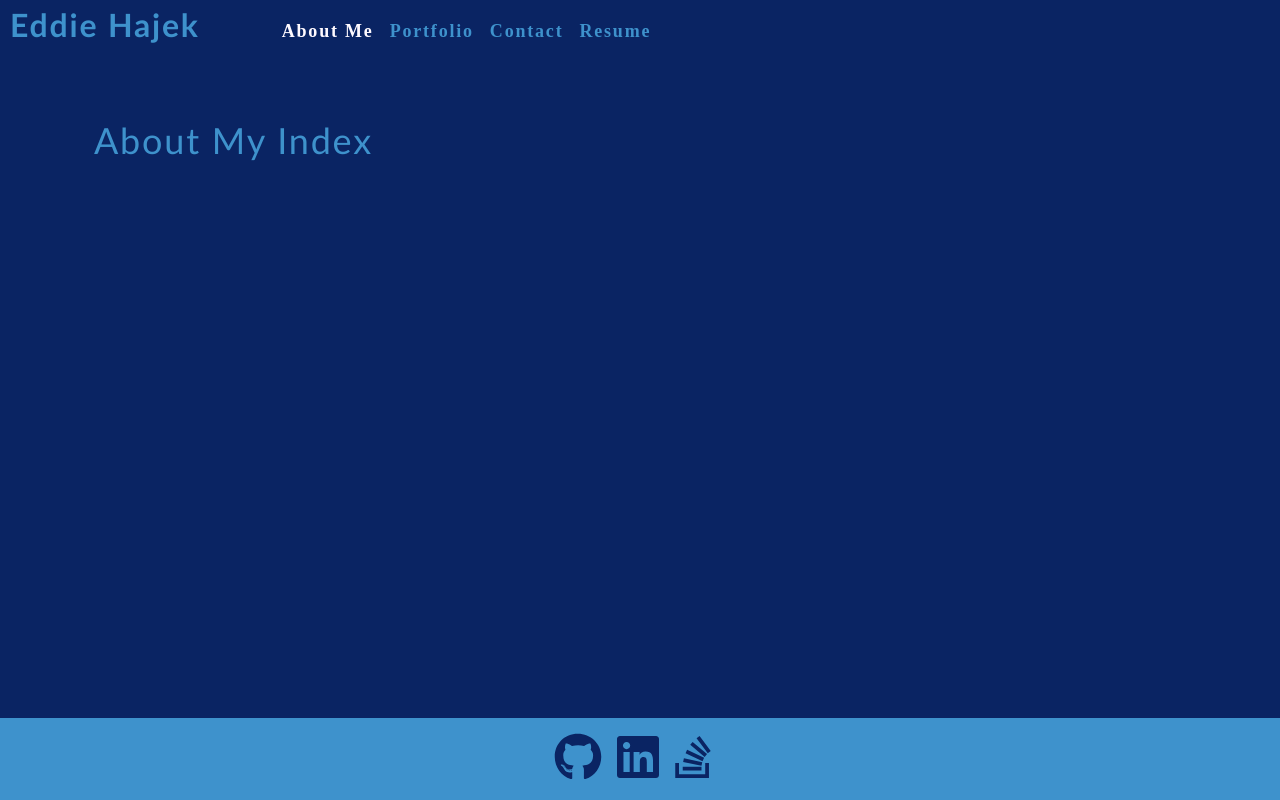
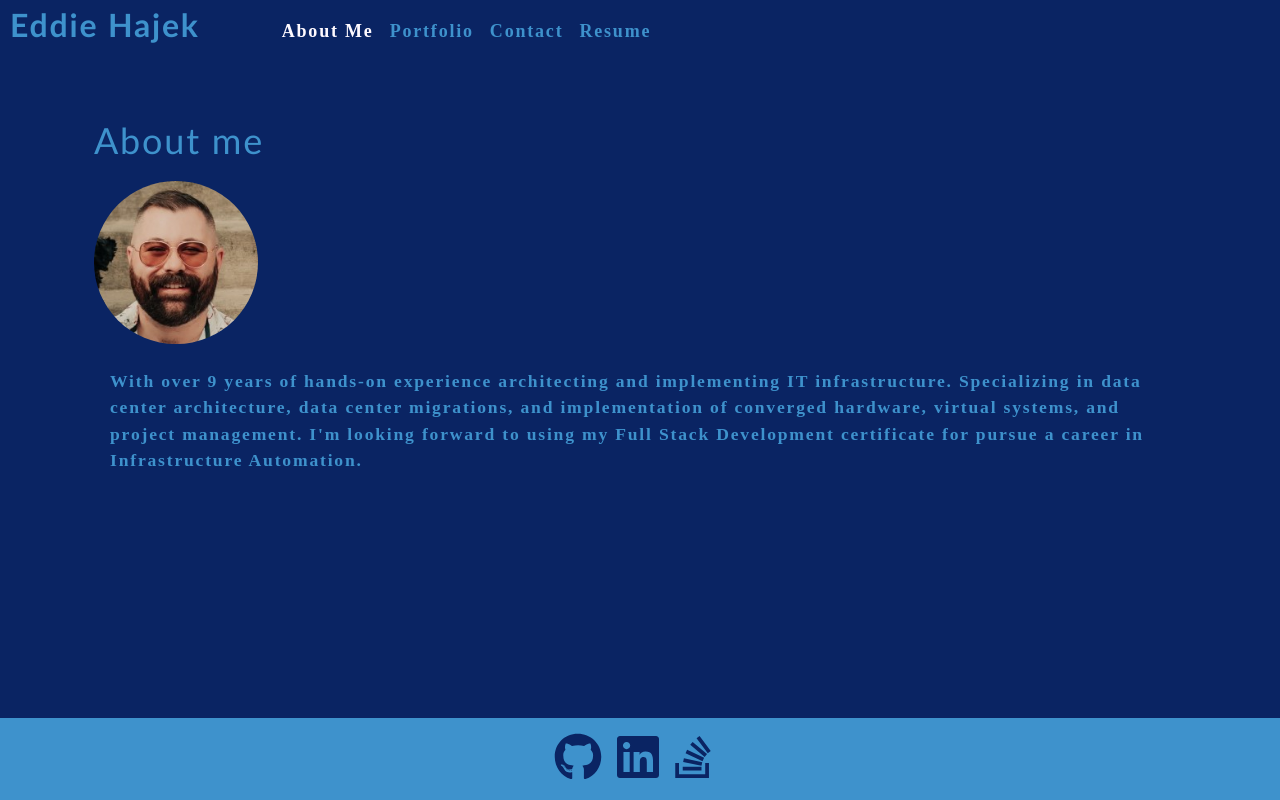
Before and after one commit to ehajek/ReactPortfolio, a React (Create React App) app in the folder reactportfolio/: page / in a window 1280 px wide. Built offline with nearby package versions, Linux system fonts and the light colour scheme.

Commit message:
Updated About, added image and copy

```diff
--- a/reactportfolio/src/App.js
+++ b/reactportfolio/src/App.js
@@ -46,9 +46,6 @@ function App() {
       ></Nav>
       <main>
       <Gallery currentCategory={currentCategory}></Gallery>
-
-
-
       </main>
       <Footer></Footer>
     </div>
--- a/reactportfolio/src/components/About/index.js
+++ b/reactportfolio/src/components/About/index.js
@@ -3,7 +3,18 @@ import React from 'react';
 function About() {
   return (
     <section>
-      <h1 id="about">About My Index</h1>
+      <h1 id="about">About me</h1>
+      <p></p>
+      <img
+      src="./assets/images/me.jpeg" alt="Profile Photo"
+      className="roundImage"
+      ></img>
+
+      <p className="mx-2 my-2">
+      With over 9 years of hands-on experience architecting and implementing IT infrastructure. Specializing in data center architecture, data center migrations, and implementation of converged hardware, virtual systems, and project management.  I'm looking forward to using my Full Stack Development certificate for pursue a career in Infrastructure Automation.
+      </p>
+
+
     </section>
   );
 }
--- a/reactportfolio/src/components/Contact/index.js
+++ b/reactportfolio/src/components/Contact/index.js
@@ -39,11 +39,11 @@ function ContactForm() {
       <h1 data-testid="h1tag">Contact me</h1>
       <form id="contact-form" onSubmit={handleSubmit}>
         <div>
-          <label htmlFor="name">Name:</label>
+          <label htmlFor="name">Name: &nbsp;</label>
           <input type="text" name="name" defaultValue={name} onBlur={handleChange} />
         </div>
         <div>
-          <label htmlFor="email">Email address:</label>
+          <label htmlFor="email">Email address: &nbsp;</label>
           <input type="email" name="email" defaultValue={email} onBlur={handleChange} />
         </div>
         <div>
--- a/reactportfolio/src/index.css
+++ b/reactportfolio/src/index.css
@@ -251,6 +251,12 @@ textarea {
   cursor: pointer;
 }
 
+.roundImage {
+  border-radius: 50%;
+  max-width: 15%;
+  height: auto;
+}
+
 /* .photoBackdrop {
   background: rgba(0, 0, 0, 0.65);
   bottom: 0;
```
Also changed, not shown: reactportfolio/public/assets/images/me.jpeg (added).
